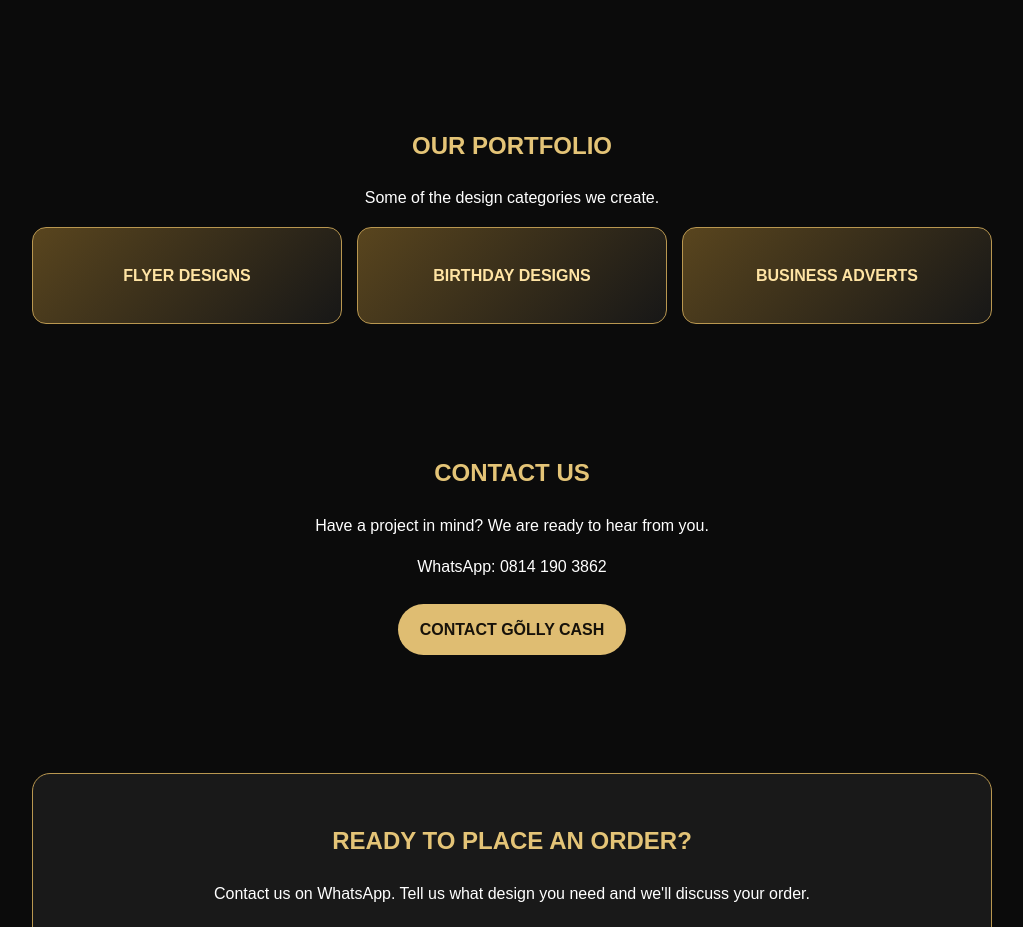
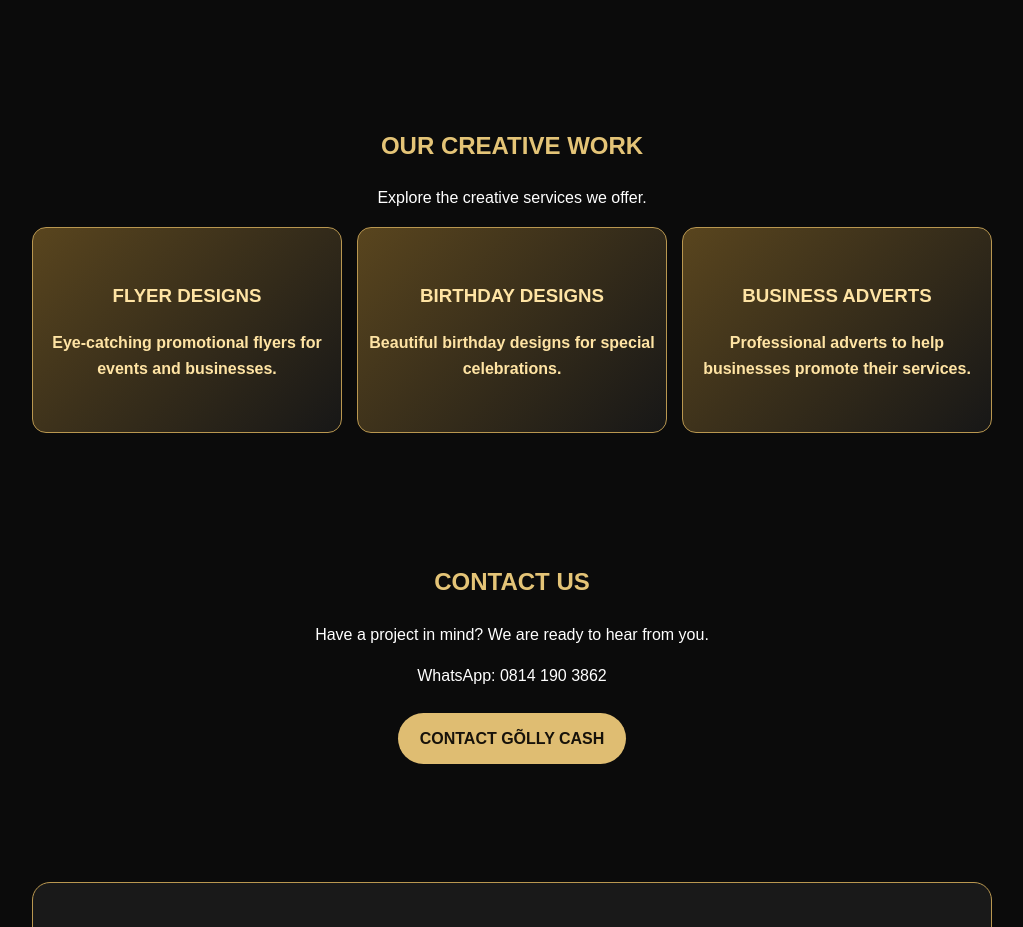
Before and after one commit to bamigbolagbolahan58-debug/golly-cash-creative-services, a plain HTML site: page index.html in a window 1280 px wide. Shown: the part 3084-4011 px from the top of the page, without its empty margins (128-1151 px from the left). Drawn offline with Linux system fonts and the light colour scheme.

Commit message:
Update index.html

```diff
--- a/index.html
+++ b/index.html
@@ -163,11 +163,26 @@ footer{text-align:center;padding:25px;border-top:1px solid #65502b;color:#bbb}
 </div>
   </section>
 <section id="portfolio">
-<div class="center"><h2>OUR PORTFOLIO</h2><p>Some of the design categories we create.</p></div>
+<div class="center">
+<h2>OUR CREATIVE WORK</h2>
+<p>Explore the creative services we offer.</p>
+</div>
+
 <div class="samples">
-<div class="sample">FLYER DESIGNS</div>
-<div class="sample">BIRTHDAY DESIGNS</div>
-<div class="sample">BUSINESS ADVERTS</div>
+<div class="sample">
+<h3>FLYER DESIGNS</h3>
+<p>Eye-catching promotional flyers for events and businesses.</p>
+</div>
+
+<div class="sample">
+<h3>BIRTHDAY DESIGNS</h3>
+<p>Beautiful birthday designs for special celebrations.</p>
+</div>
+
+<div class="sample">
+<h3>BUSINESS ADVERTS</h3>
+<p>Professional adverts to help businesses promote their services.</p>
+</div>
 </div>
 </section>
 <section id="contact" class="center">
```
